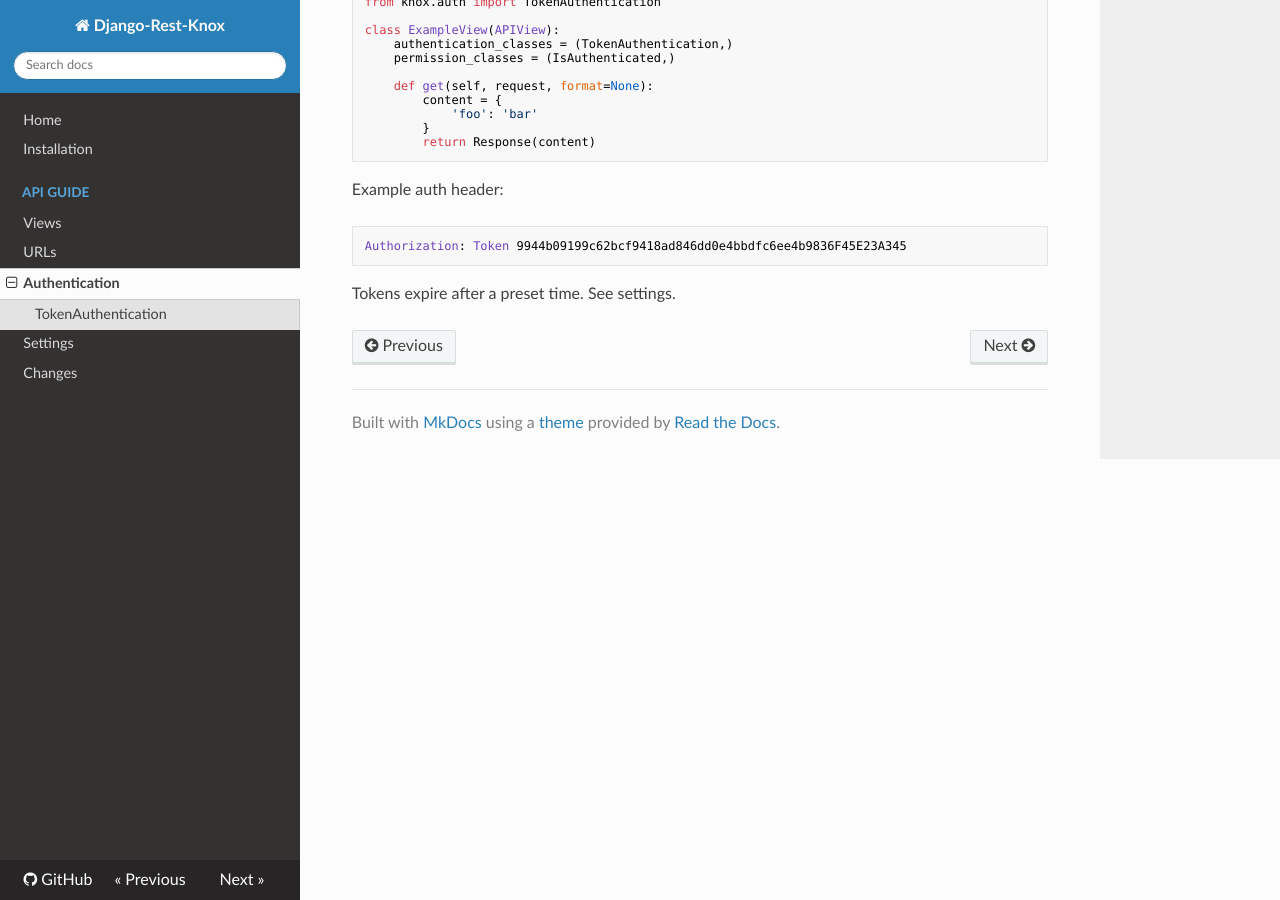
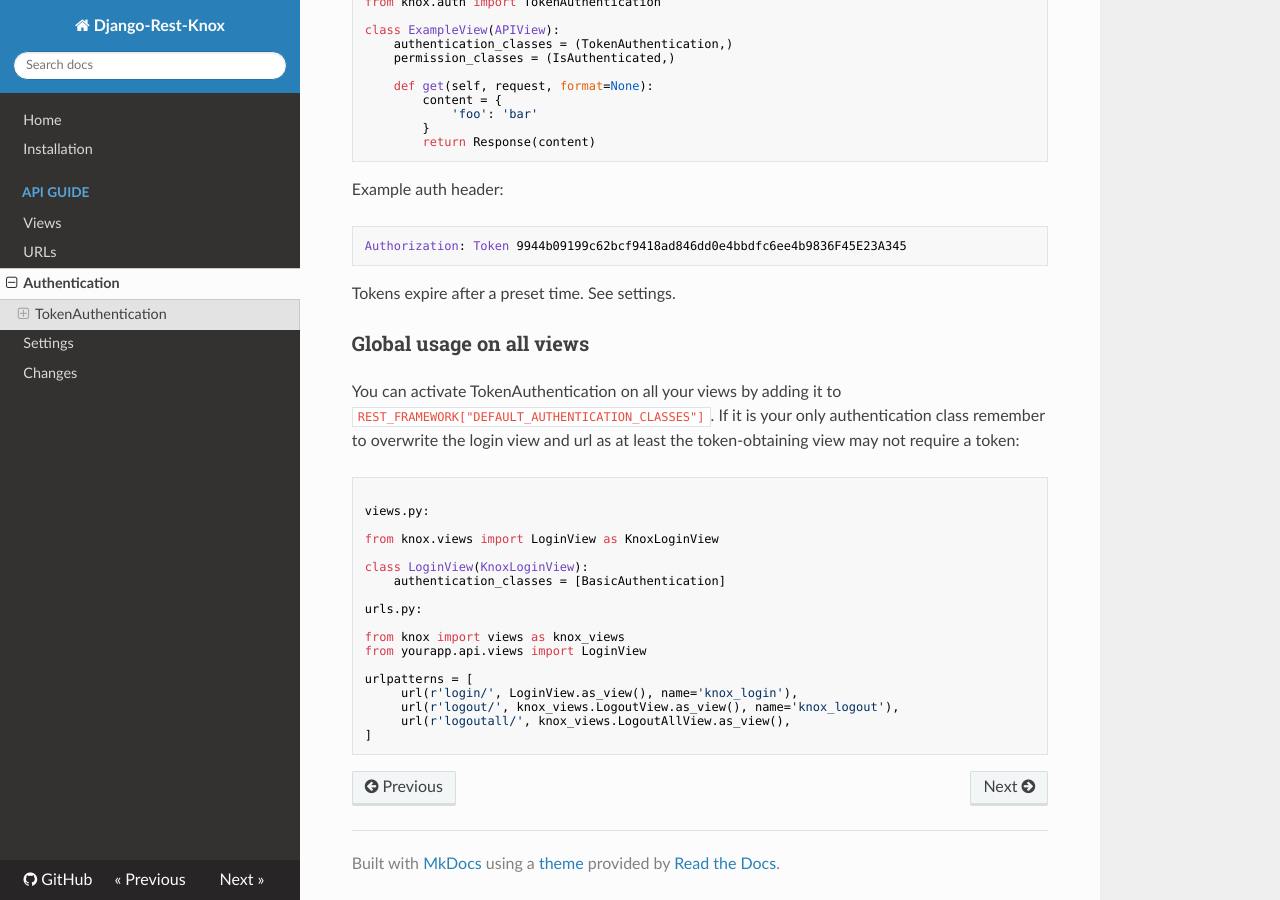
Before and after one commit to jazzband/django-rest-knox, an MkDocs documentation site: the page built from docs/auth.md, in a window 1280 px wide and 900 px high, scrolled down 558 px. Built offline with MkDocs 1.6.1, drawn with Linux system fonts in a browser that asks for light colours; nearby versions of some CDN libraries; old or Windows-style settings are respelled for this version of MkDocs.

Commit message:
extending documentation regarding global usage; fix typo

````diff
--- a/docs/auth.md
+++ b/docs/auth.md
@@ -39,3 +39,32 @@
 ```
 
 Tokens expire after a preset time. See settings.
+
+
+### Global usage on all views
+
+You can activate TokenAuthentication on all your views by adding it to
+`REST_FRAMEWORK["DEFAULT_AUTHENTICATION_CLASSES"]`. If it is your only
+authentication class remember to overwrite the login view and url as at least
+the token-obtaining view may not require a token:
+
+```python
+
+views.py:
+
+from knox.views import LoginView as KnoxLoginView
+
+class LoginView(KnoxLoginView):
+    authentication_classes = [BasicAuthentication]
+
+urls.py:
+
+from knox import views as knox_views
+from yourapp.api.views import LoginView
+
+urlpatterns = [
+     url(r'login/', LoginView.as_view(), name='knox_login'),
+     url(r'logout/', knox_views.LogoutView.as_view(), name='knox_logout'),
+     url(r'logoutall/', knox_views.LogoutAllView.as_view(),
+]
+```
````
Also changed, not shown: docs/changes.md (+12 -0 lines), docs/settings.md (+1 -1 lines).
